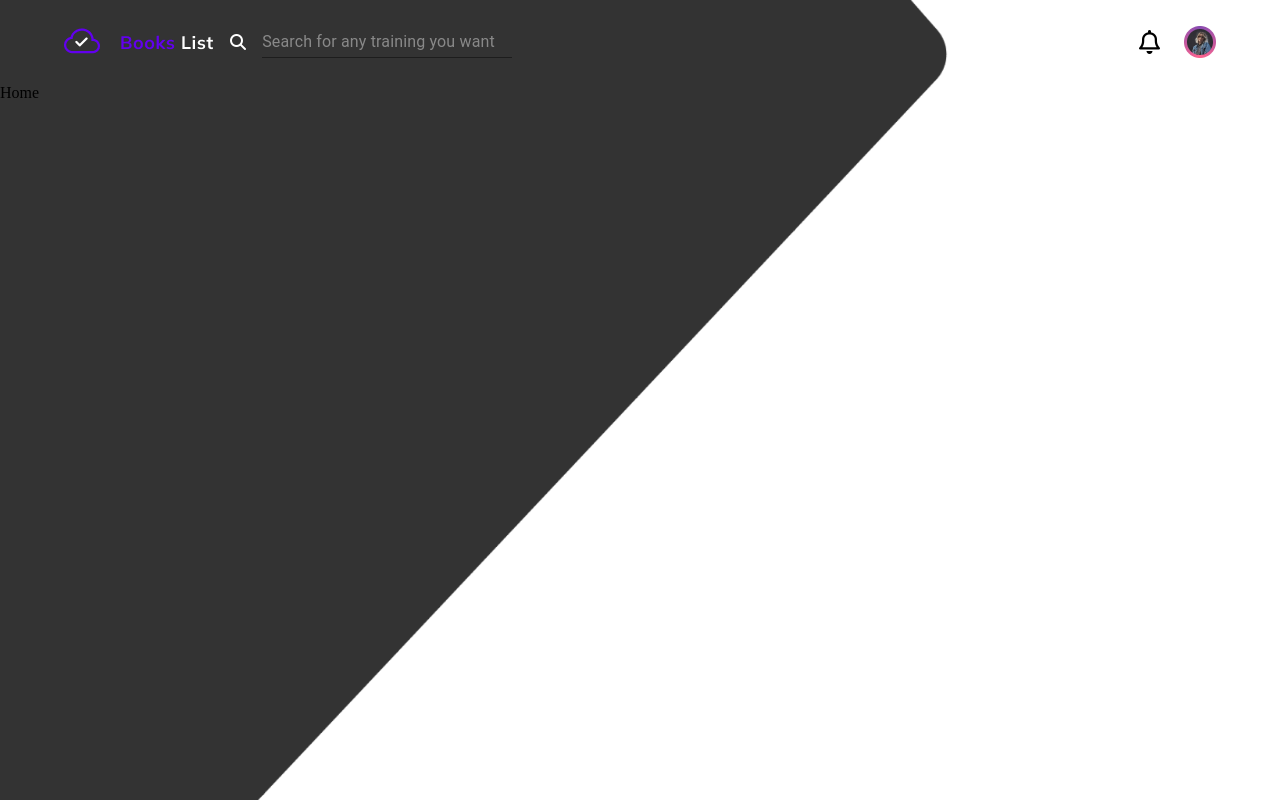
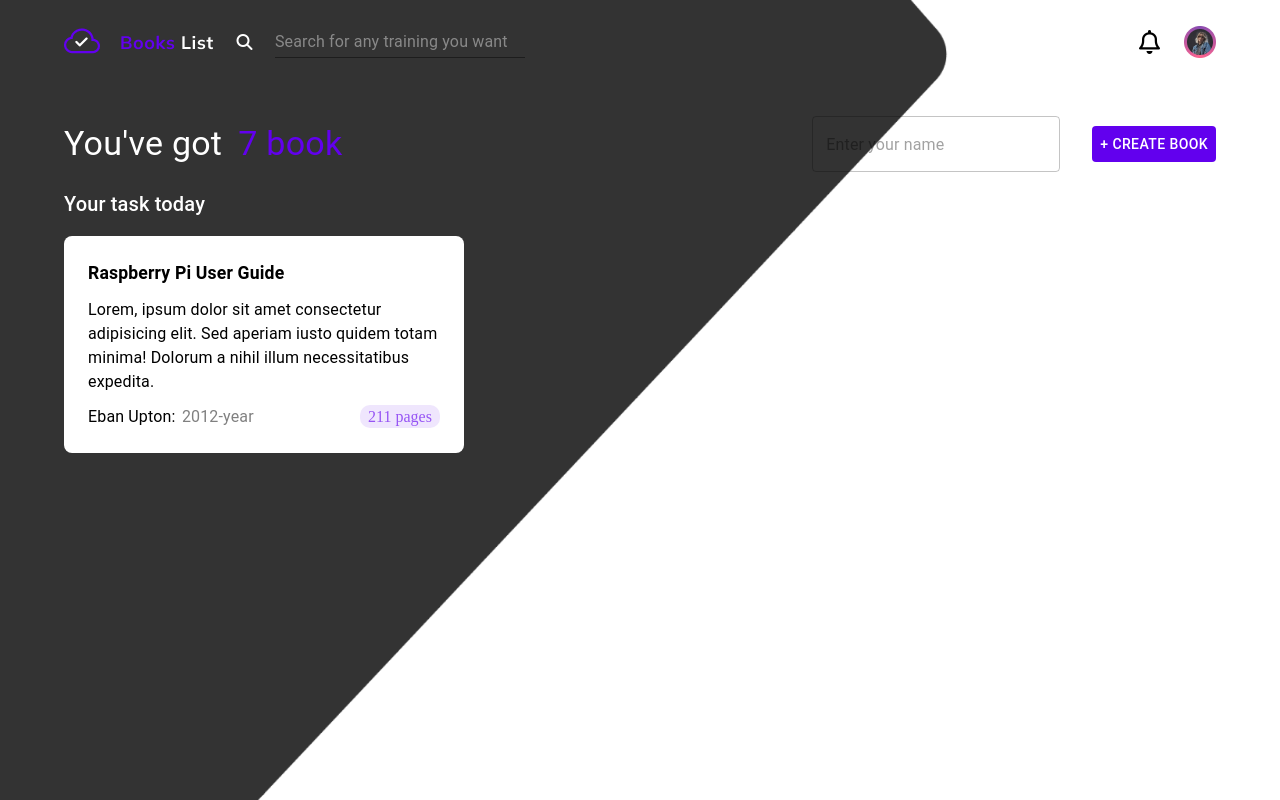
Before and after one commit to TimurRahkmatov/book-cart, a React (Vite) app: page / in a window 1280 px wide. Built offline with nearby package versions, Linux system fonts and the light colour scheme; sample sign-in values are in the browser's storage.

Commit message:
added home page design and book card design

```diff
--- /dev/null
+++ b/src/Components/BookCard/BookCard.jsx
@@ -0,0 +1,26 @@
+import { Box, Typography } from '@mui/material'
+import React from 'react'
+
+const BookCard = () => {
+  return (
+    <Box sx={{width: '400px' , backgroundColor: "#fff" , padding: "1.5rem" , minHeight: "200px" , borderRadius: "8px" , display: "flex" , flexDirection: 'column' , gap: '0.7rem'}}>
+        <Typography sx={{fontSize: "1.1rem" , fontWeight: '600'}}>
+            Raspberry Pi User Guide
+        </Typography>
+        <Typography sx={{width: "350px"}}>
+            Lorem, ipsum dolor sit amet consectetur adipisicing elit. Sed aperiam iusto quidem totam minima! Dolorum a nihil illum necessitatibus expedita.
+        </Typography>
+        <Box sx={{ display: "flex" , justifyContent: "space-between" , alignItems: "center"}}>
+            <Typography sx={{display: "flex" , alignItems: 'center' , gap: "0.4rem"}}>
+                Eban Upton: <Typography sx={{color: "grey"}}> 2012-year</Typography>
+            </Typography>
+
+            <Box sx={{width: "80px" , height: '23px' , borderRadius: '10px' , backgroundColor: "#EFE6FD" , display: 'flex' , justifyContent: "center" , alignItems: 'center' , color: "#9654F4"}}>
+                211 pages
+            </Box>
+        </Box>
+    </Box>
+  )
+}
+
+export default BookCard
--- /dev/null
+++ b/src/Components/BookCard/index.jsx
@@ -0,0 +1,3 @@
+import BookCard from "./BookCard";
+
+export default BookCard;
--- a/src/Components/Header/Header.jsx
+++ b/src/Components/Header/Header.jsx
@@ -14,7 +14,7 @@ const Header = () => {
             justifyContent: "space-between",
           }}
         >
-          <Box sx={{ display: "flex", alignItems: "center", gap: "1rem" }}>
+          <Box sx={{ display: "flex", alignItems: "center", gap: "1.4rem" }}>
             <img src={LogoImg} alt="" />
             <FormLabel htmlFor="my-input">
               <i
--- a/src/Pages/Home/Home.jsx
+++ b/src/Pages/Home/Home.jsx
@@ -1,8 +1,35 @@
+import { Box, Button, Container, Input, TextField, Typography } from '@mui/material'
 import React from 'react'
+import BookCard from '../../Components/BookCard'
 
 const Home = () => {
   return (
-    <div>Home</div>
+    <Box sx={{padding: "2rem 0"}} component="section">
+      <Container >
+          <Box sx={{display: 'flex' , alignItems: 'center' , justifyContent: "space-between" , flexWrap: "wrap"}}>
+            <Box>
+              <Typography sx={{display:"flex" , gap: "1rem" , color: "#fff"}} variant='h4'>You've got <Typography variant='h4'  sx={{color: "#6200EE"}}>7 book</Typography></Typography>
+            </Box>
+            <Box sx={{display: "flex" , alignItems: 'center' , gap: "2rem"}}>
+            <TextField
+
+              id="outlined-basic"
+              placeholder='Enter your name'
+              variant="outlined"
+            />
+            <Button sx={{backgroundColor: "#6200EE" , color: "#fff"}}>+ Create book</Button>
+            </Box>
+          </Box>
+          <Box>
+            <Typography variant='h6' sx={{color: '#fff' , marginTop: "1rem"}}>
+              Your task today
+            </Typography>
+            <Box sx={{display: 'flex' , flexWrap: 'wrap' , gap: '1rem' , padding: "1rem 0"}}>
+            <BookCard />
+            </Box>
+          </Box>
+      </Container>
+    </Box>
   )
 }
 
```
